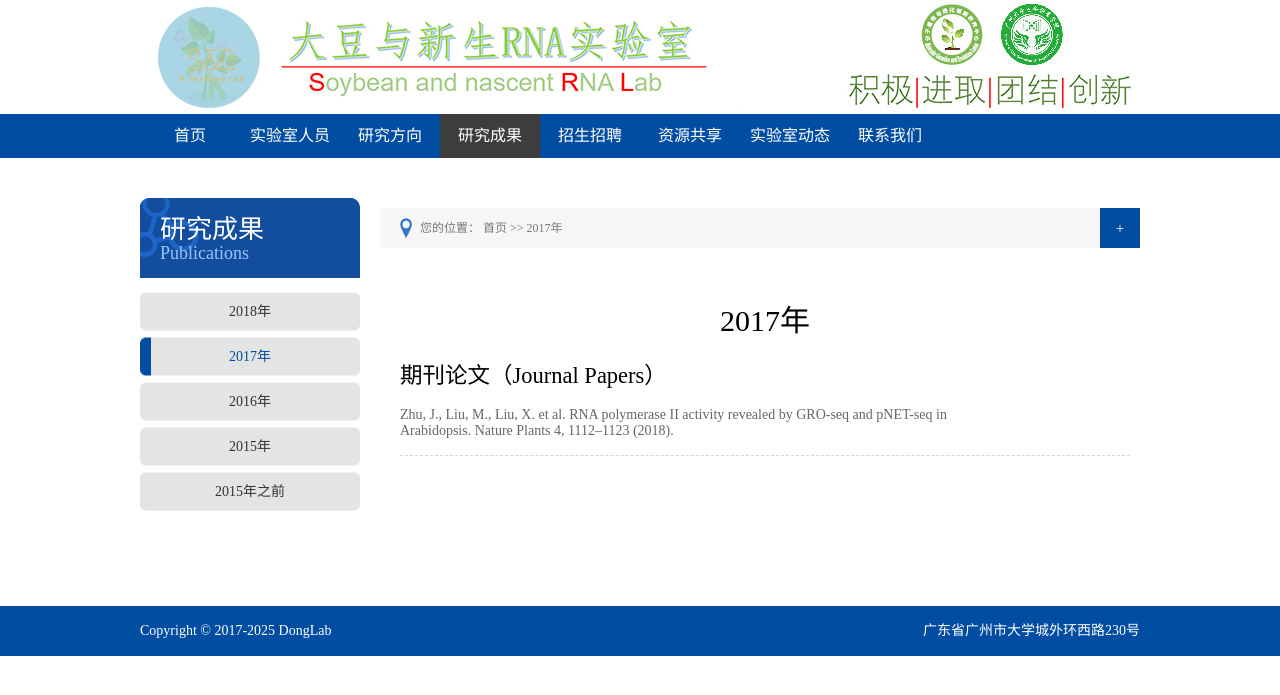
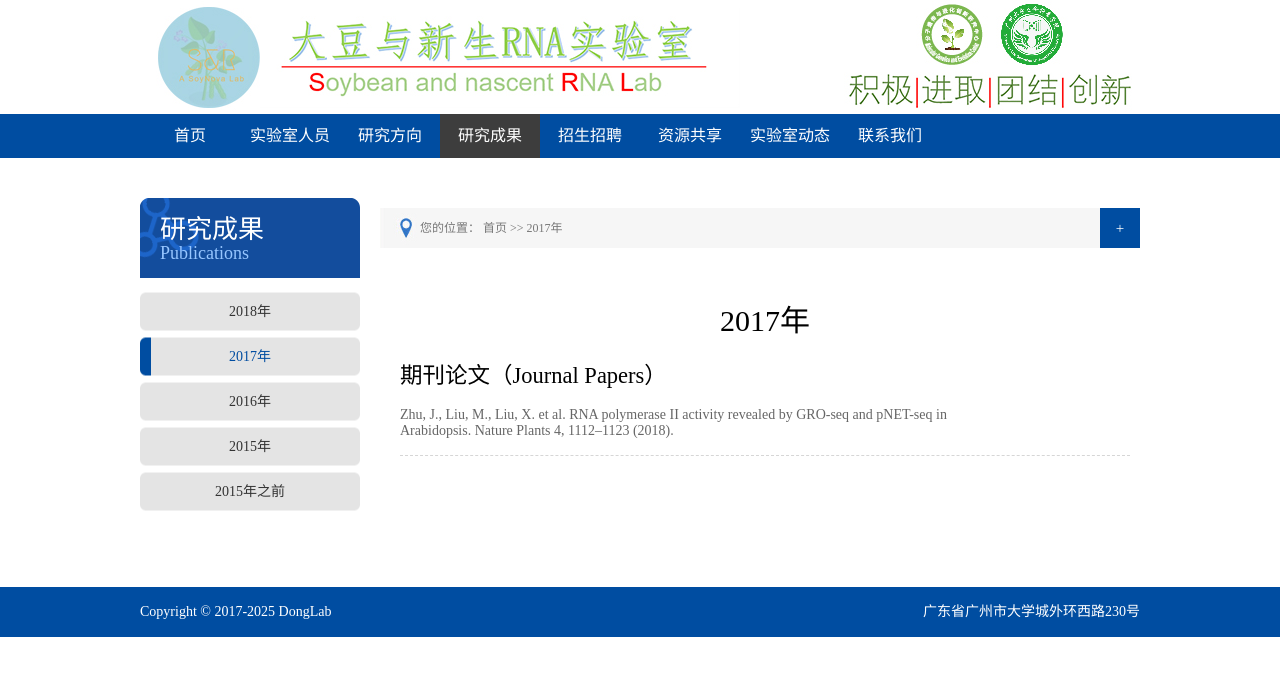
Before and after one commit to zhanweimin2021/zhanweimin2021.github.io, a Jekyll site: the page built from pages/2017.html, in a window 1280 px wide. Shown: the top 695 px of the page. Built offline with Jekyll 4.4.1, drawn with Linux system fonts in a browser that asks for light colours.

Commit message:
Update 2017.html

```diff
--- a/pages/2017.html
+++ b/pages/2017.html
@@ -20,7 +20,7 @@
           <div class="n_temp_r_b1"><h4><a href="https://doi.org/10.1038/s41477-018-0280-0" target="_blank">Zhu, J., Liu, M., Liu, X. et al. RNA polymerase II activity revealed by GRO-seq and pNET-seq in Arabidopsis. Nature Plants 4, 1112–1123 (2018). </a></h4></div>
         </li>
       </ul>
-      <div style="margin-top:80px"></div>
+      <div style="margin-top:50px"></div>
     </div>
   </div>
 </div>
```
